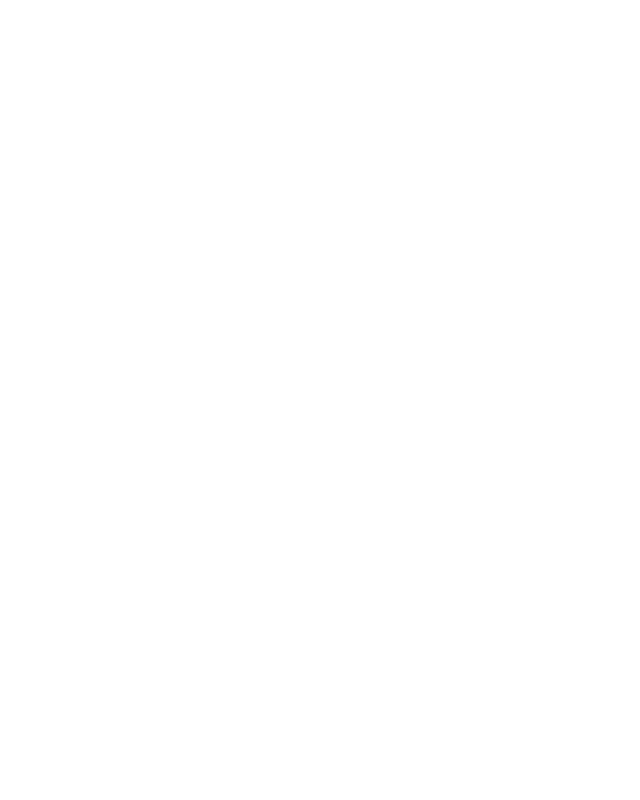
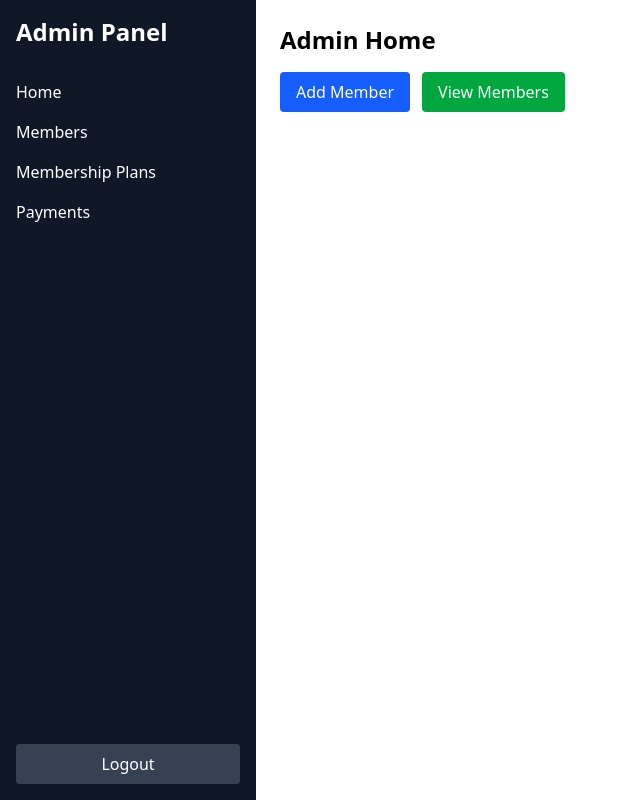
Before and after one commit to fathimarinshaak/membership-erp, a React app in the folder frontend/: page /admin in a window 1280 px wide. Before the commit this address had no page. Shown: the whole page, without its empty margins (0-640 px from the left). Built offline with nearby package versions, Linux system fonts and the light colour scheme; the HTML template or start-up script is replaced by a standard one.

Commit message:
sidebar updated

```diff
--- a/frontend/src/App.jsx
+++ b/frontend/src/App.jsx
@@ -1,41 +1,22 @@
 import { BrowserRouter, Routes, Route } from "react-router";
 import Login from "./pages/admin/AdminLogin";
-import { payNow } from "./pay";
 import AddMember from "./pages/admin/addMember";
 import ViewMember from "./pages/admin/ViewMembers";
+import Home from "./pages/admin/Home";
+import AdminLayout from "./layouts/AdminLayout";
 
 export default function App() {
   return (
     <BrowserRouter>
       <Routes>
-        {/* AdminLogin */}
         <Route path="/admin/login" element={<Login />} />
 
-        <Route
-          path="/"
-          element={
-            <div className="container mx-auto p-6">
-              <h1 className="text-2xl font-bold mb-4">
-                Razorpay Payment
-              </h1>
-
-              <button
-                onClick={payNow}
-                className="bg-blue-600 text-white px-4 py-2 rounded mr-3"
-              >
-                Razorpay
-              </button>
-
-              <button className="bg-green-600 text-white px-4 py-2 rounded">
-                Cashfree
-              </button>
-            </div>
-          }
-        />
-          <Route path="/admin/addMember" element={<AddMember />} />
-        <Route path="/admin/viewMember" element={<ViewMember />} />
+        <Route path="/admin" element={<AdminLayout />}>
+          <Route index element={<Home />} />
+          <Route path="addMember" element={<AddMember />} />
+          <Route path="viewMember" element={<ViewMember />} />
+        </Route>
       </Routes>
     </BrowserRouter>
-
   );
 }
--- /dev/null
+++ b/frontend/src/components/admin/Sidebar.jsx
@@ -0,0 +1,60 @@
+import { NavLink, useNavigate } from "react-router";
+
+const Sidebar = () => {
+  const navigate = useNavigate();
+
+  const handleLogout = () => {
+    navigate("/admin/login");
+  };
+
+  return (
+    <div className="flex flex-col h-screen w-64 bg-gray-900 text-white p-4 fixed">
+
+      <h3 className="text-2xl font-bold mb-8">Admin Panel</h3>
+
+      <ul className="flex flex-col gap-4">
+        <li>
+          <NavLink
+            to="/admin"
+            className="hover:text-blue-500 transition-colors duration-300"
+          >
+            Home
+          </NavLink>
+        </li>
+        <li>
+          <NavLink
+            to="/admin/viewMember"
+            className="hover:text-blue-500 transition-colors duration-300"
+          >
+            Members
+          </NavLink>
+        </li>
+        <li>
+          <NavLink
+            to="/admin/plans"
+            className="hover:text-blue-500 transition-colors duration-300"
+          >
+            Membership Plans
+          </NavLink>
+        </li>
+        <li>
+          <NavLink
+            to="/admin/payments"
+            className="hover:text-blue-500 transition-colors duration-300"
+          >
+            Payments
+          </NavLink>
+        </li>
+      </ul>
+
+      <button
+        onClick={handleLogout}
+        className="mt-auto bg-gray-700 hover:bg-gray-600 text-white py-2 px-4 rounded transition-colors duration-300"
+      >
+        Logout
+      </button>
+    </div>
+  );
+};
+
+export default Sidebar;
--- /dev/null
+++ b/frontend/src/layouts/AdminLayout.jsx
@@ -0,0 +1,15 @@
+import Sidebar from "../components/admin/Sidebar";
+import { Outlet } from "react-router";
+
+const AdminLayout = () => {
+  return (
+    <div className="flex">
+      <Sidebar />
+      <div className="ml-64 p-6 w-full">
+        <Outlet />
+      </div>
+    </div>
+  );
+};
+
+export default AdminLayout;
--- /dev/null
+++ b/frontend/src/pages/admin/Home.jsx
@@ -0,0 +1,29 @@
+import { useNavigate } from "react-router";
+
+const Home = () => {
+  const navigate = useNavigate();
+
+  return (
+    <div>
+      <h1 className="text-2xl font-bold mb-4 hover:text-blue-600 transition-colors duration-300">
+        Admin Home
+      </h1>
+
+      <button
+        onClick={() => navigate("/admin/addMember")}
+        className="bg-blue-600 text-white px-4 py-2 rounded mr-3 hover:bg-blue-700 transition-colors duration-300"
+      >
+        Add Member
+      </button>
+
+      <button
+        onClick={() => navigate("/admin/viewMember")}
+        className="bg-green-600 text-white px-4 py-2 rounded hover:bg-green-700 transition-colors duration-300"
+      >
+        View Members
+      </button>
+    </div>
+  );
+};
+
+export default Home;
```
